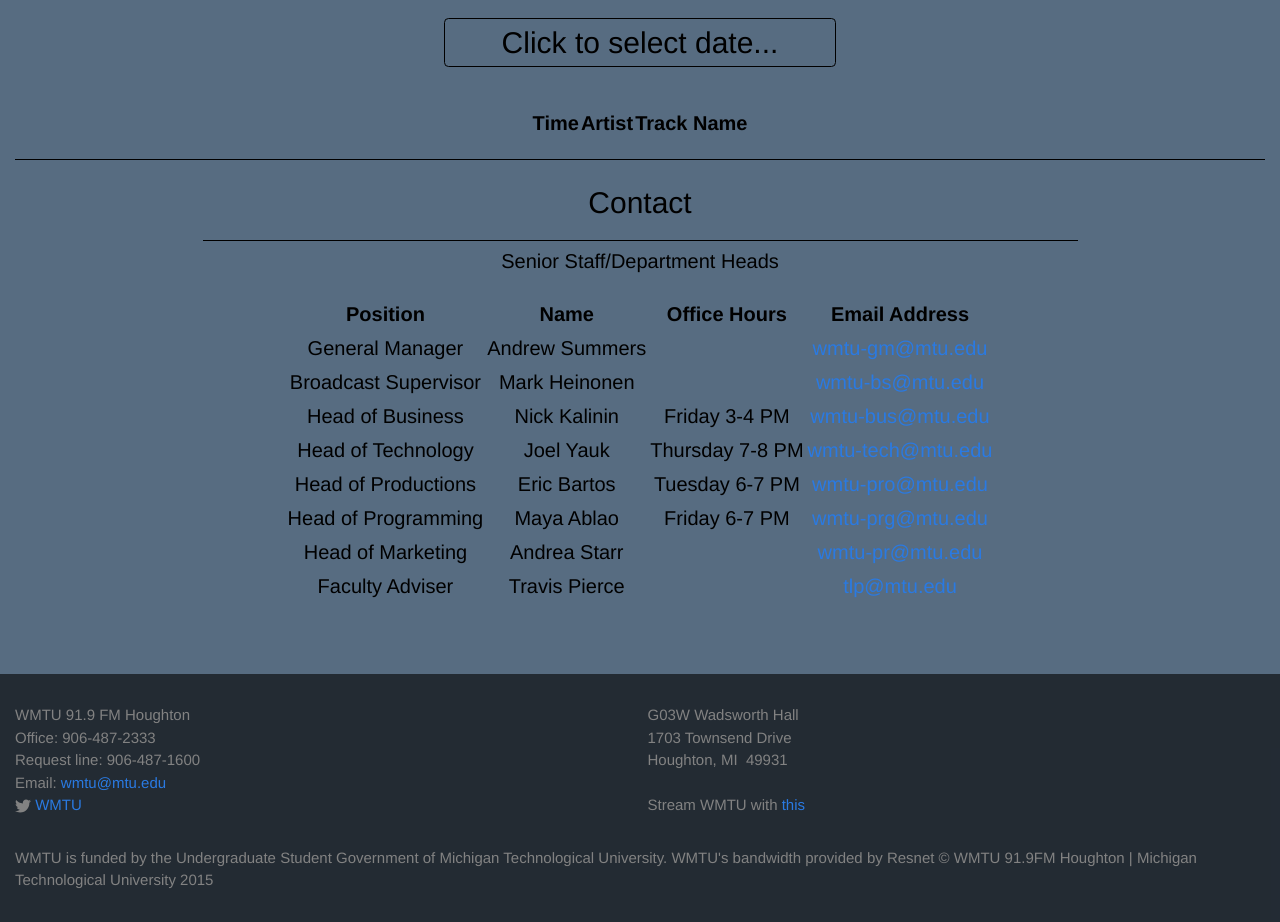
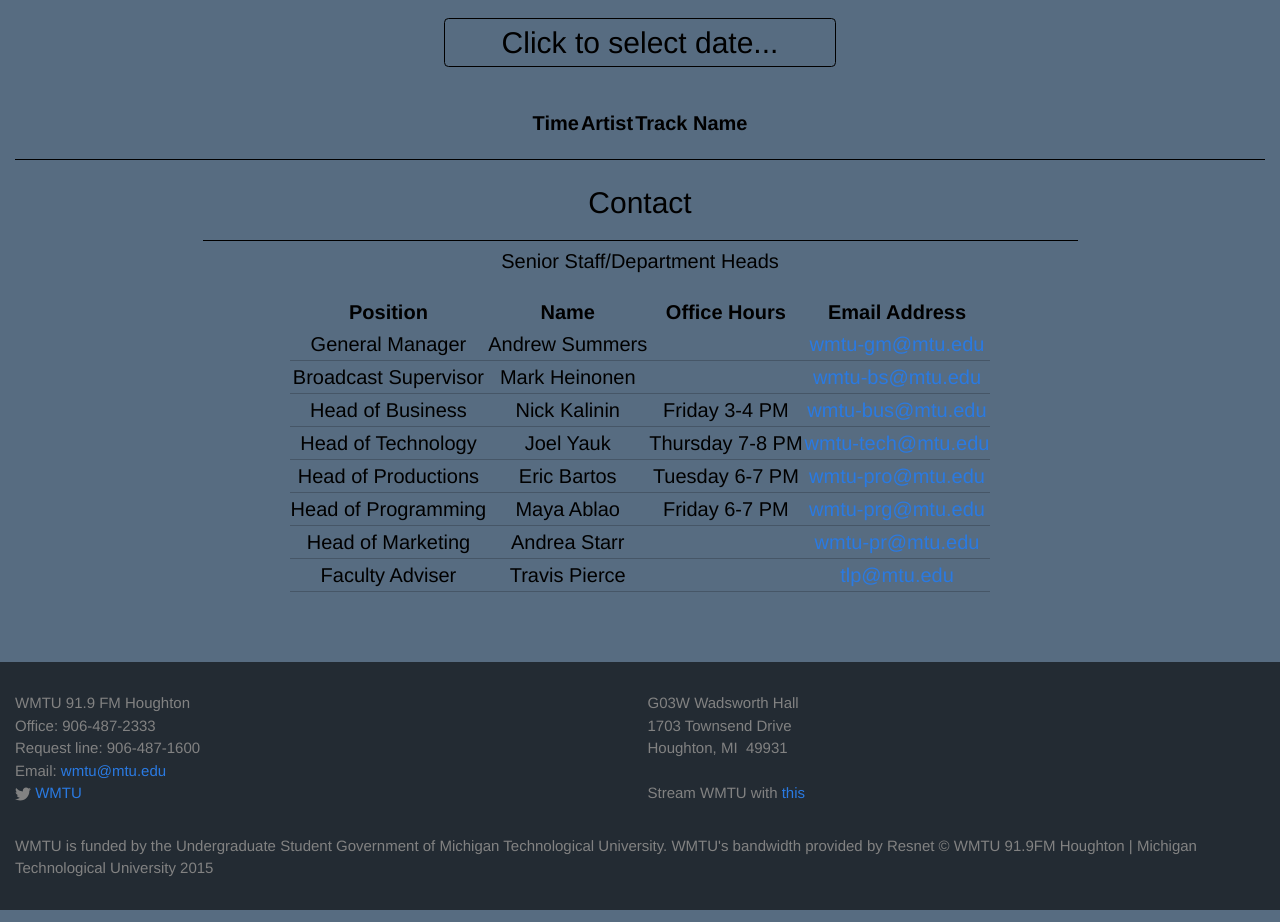
Before and after one commit to WMTU/wmtu.mtu.edu, a Jekyll site: the page built from index.html, in a window 1280 px wide. Shown: the part 1285-2207 px from the top of the page. Built offline with Jekyll 4.4.1, drawn with Linux system fonts in a browser that asks for light colours.

Commit message:
Added divider lines to tables

```diff
--- a/index.html
+++ b/index.html
@@ -14,7 +14,7 @@
       <input type="text" id="playlist-date" placeholder="Click to select date...">
     </div>
   </form>
-  <table id="playlist-table" cellspacing="0">
+  <table id="playlist-table" class="content_table">
     <tr>
       <th>Time</th>
       <th>Artist</th>
@@ -28,7 +28,7 @@
   <div class="divider-small"></div>
   <div id="department-info">
     <h4>Senior Staff/Department Heads</h4>
-    <table id="department-contacts">
+    <table id="department-contacts" class="content_table">
       <tr>
         <th>
           Position
```
